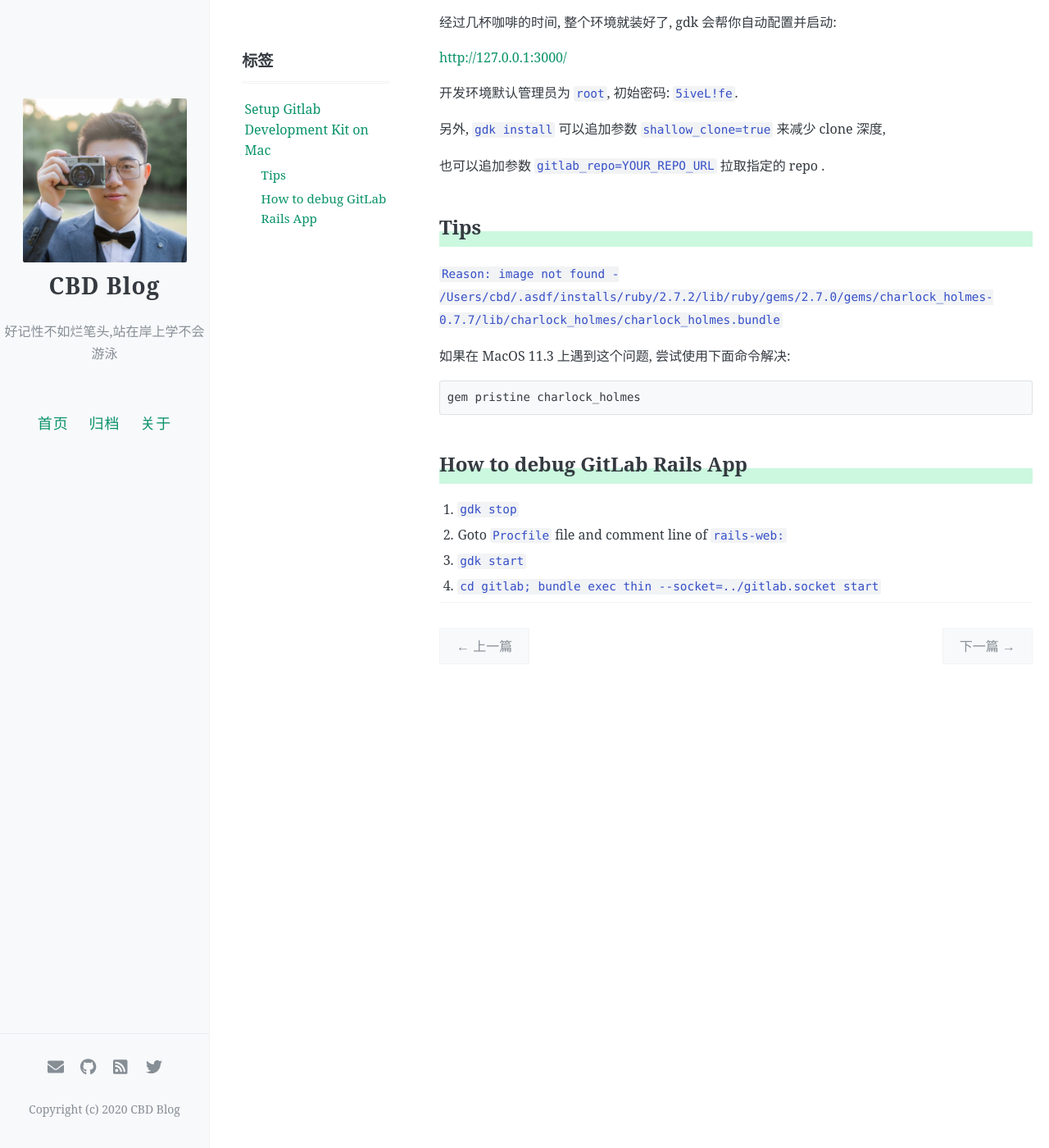
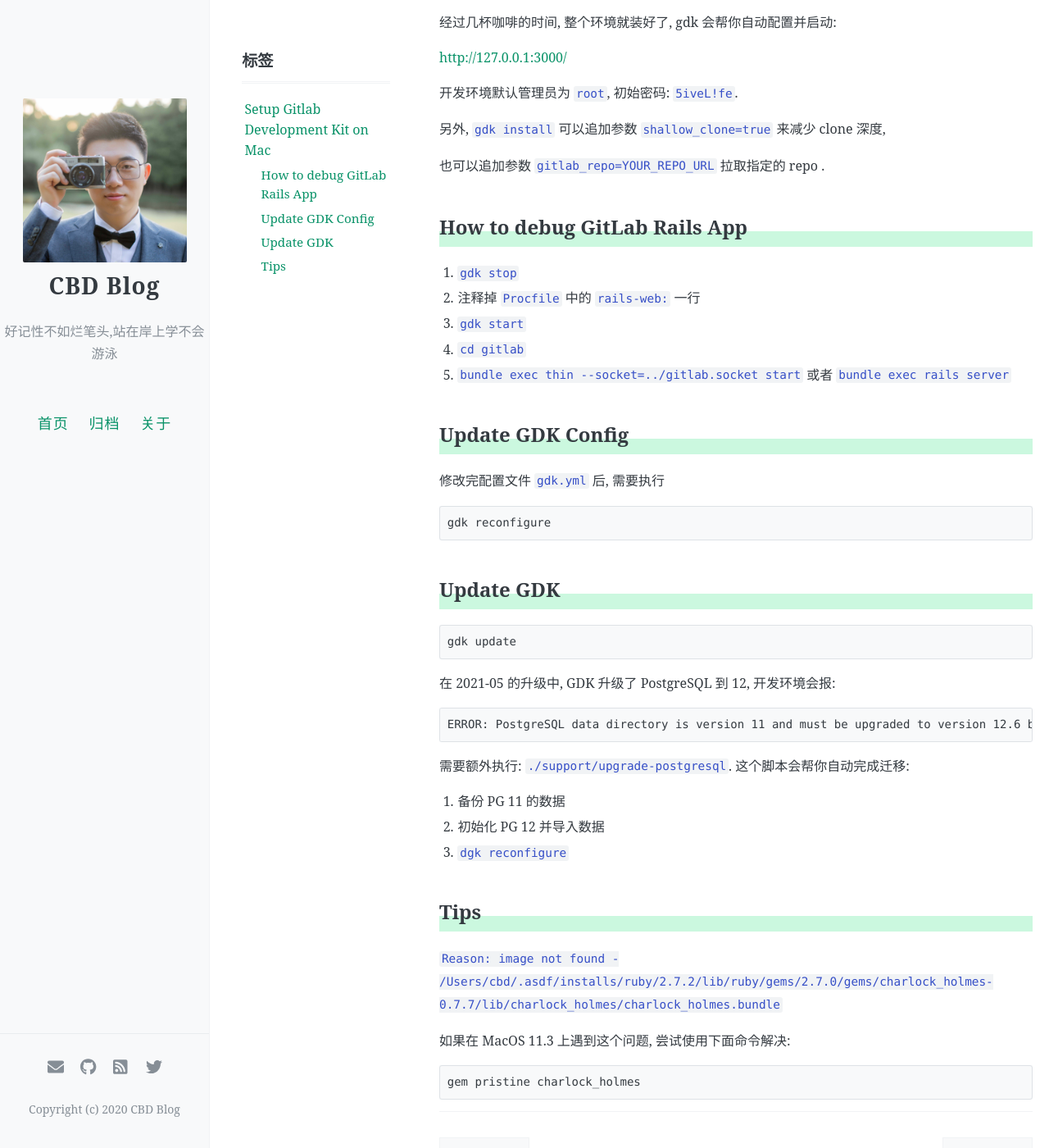
Before and after one commit to icbd/icbd.github.io, a Jekyll site: the page built from _posts/gitlab/2021-03-23-mac-setup-gdk.md, in a window 1280 px wide and 1400 px high, scrolled down 765 px. Shown: the whole window at 82% size. Built offline with Jekyll 4.4.1, drawn with Linux system fonts in a browser that asks for light colours; comment, search, counter and statistics services are not loaded.

Commit message:
Update 2021-03-23-mac-setup-gdk.md

````diff
--- a/_posts/gitlab/2021-03-23-mac-setup-gdk.md
+++ b/_posts/gitlab/2021-03-23-mac-setup-gdk.md
@@ -41,6 +41,40 @@ gdk install
 
 也可以追加参数 `gitlab_repo=YOUR_REPO_URL` 拉取指定的 repo .
 
+## How to debug GitLab Rails App
+
+1. `gdk stop`
+2. 注释掉 `Procfile` 中的 `rails-web:` 一行
+3. `gdk start`
+4. `cd gitlab`
+5. `bundle exec thin --socket=../gitlab.socket start`  或者 `bundle exec rails server`
+
+## Update GDK Config
+
+修改完配置文件 `gdk.yml` 后, 需要执行
+
+```zsh
+gdk reconfigure
+```
+
+## Update GDK
+
+```zsh
+gdk update
+```
+
+在 2021-05 的升级中, GDK 升级了 PostgreSQL 到 12, 开发环境会报:
+
+```text
+ERROR: PostgreSQL data directory is version 11 and must be upgraded to version 12.6 before GDK can be updated.
+```
+
+需要额外执行: `./support/upgrade-postgresql`. 这个脚本会帮你自动完成迁移:
+
+1. 备份 PG 11 的数据
+2. 初始化 PG 12 并导入数据
+3. `dgk reconfigure`
+
 ## Tips
 
 `Reason: image not found - /Users/cbd/.asdf/installs/ruby/2.7.2/lib/ruby/gems/2.7.0/gems/charlock_holmes-0.7.7/lib/charlock_holmes/charlock_holmes.bundle`
@@ -50,10 +84,3 @@ gdk install
 ```zsh
 gem pristine charlock_holmes
 ```
-
-## How to debug GitLab Rails App
-
-1. `gdk stop`
-2. Goto `Procfile` file and comment line of `rails-web:`
-3. `gdk start`
-4. `cd gitlab; bundle exec thin --socket=../gitlab.socket start`
````
